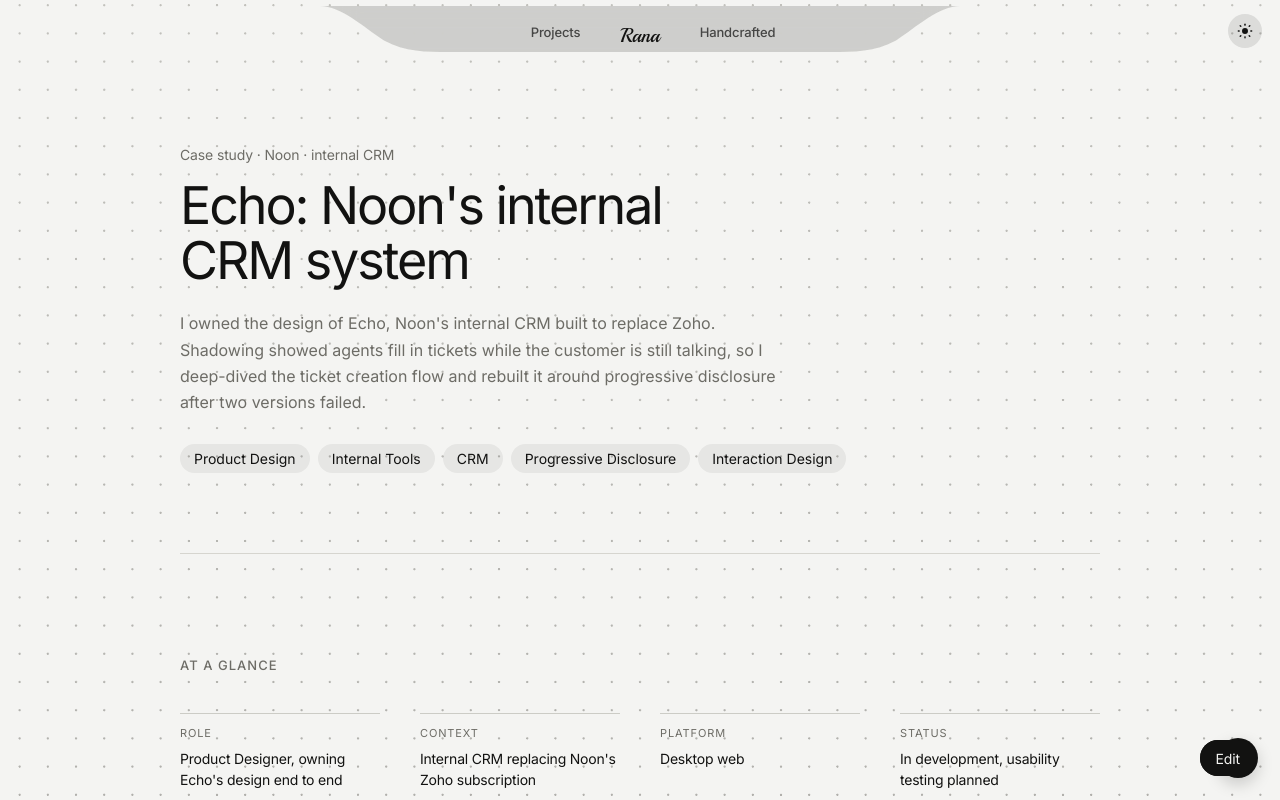
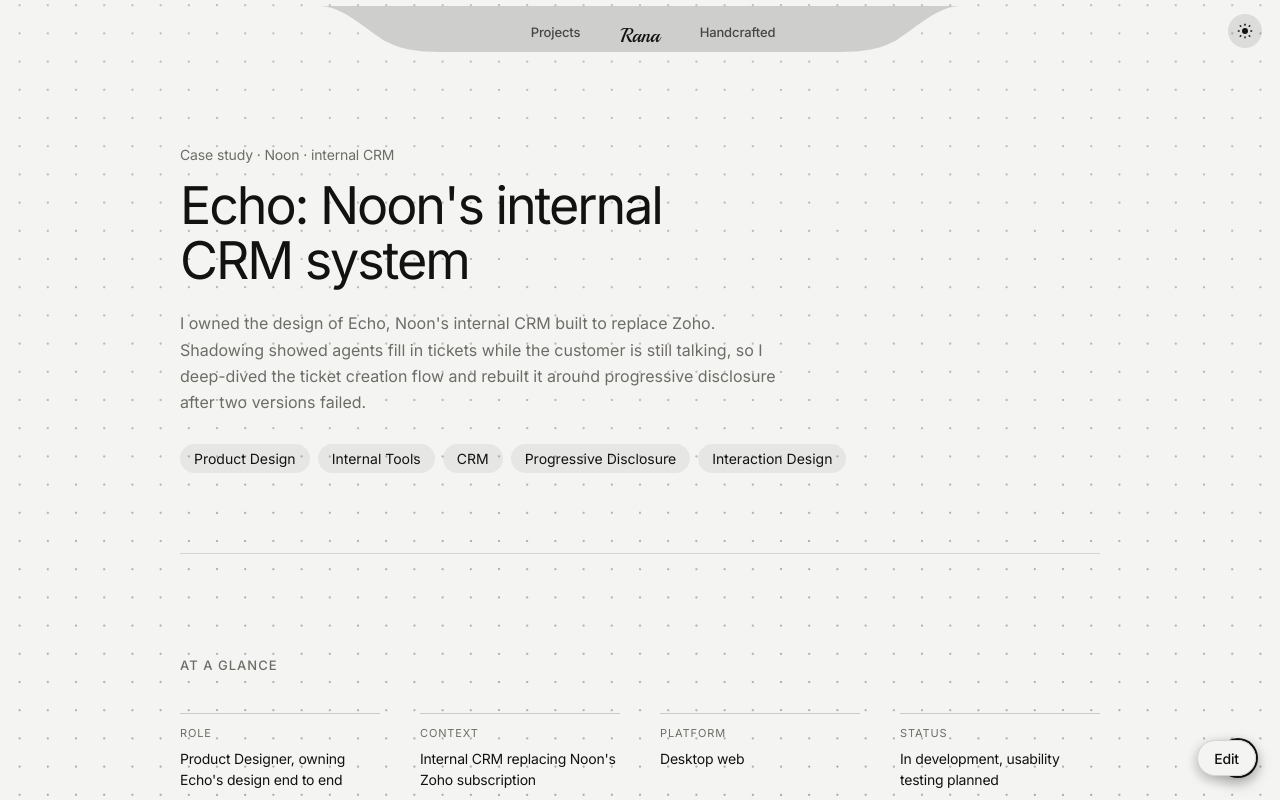
Before and after one commit to rana2010/portfolio, a React (Vite) app: page /work/echo in a window 1280 px wide. Shown: the top 800 px of the page. Built offline with nearby package versions, Linux system fonts and the light colour scheme.

Commit message:
Make edit button more visible
- Increase z-index from 6 to 100 so it's always on top
- Add visible border, shadow, and font-weight
- Add hover and focus states for better discoverability

```diff
--- a/src/styles.css
+++ b/src/styles.css
@@ -1777,23 +1777,36 @@ figcaption,
   position: fixed;
   right: 24px;
   bottom: 24px;
-  z-index: 6;
+  z-index: 100;
   height: 36px;
   padding: 0 16px;
-  border: 0;
+  border: 1px solid var(--line);
   border-radius: 99px;
+  background: var(--bg);
+  color: var(--ink);
+  font: inherit;
+  font-size: 14px;
+  font-weight: 500;
+  letter-spacing: -0.01em;
+  cursor: pointer;
+  box-shadow: 0 4px 12px rgba(18, 18, 17, 0.15);
+}
+
+.edit-toggle.is-on {
   background: var(--ink);
   color: var(--bg);
-  font: inherit;
-  font-size: 14px;
-  letter-spacing: -0.01em;
-  cursor: pointer;
-}
-
-.edit-toggle.is-on {
-  background: var(--bg);
-  color: var(--ink);
-  box-shadow: inset 0 0 0 1px var(--ink);
+  box-shadow:
+    inset 0 0 0 1px var(--ink),
+    0 4px 12px rgba(18, 18, 17, 0.25);
+}
+
+.edit-toggle:hover {
+  border-color: var(--ink);
+}
+
+.edit-toggle:focus-visible {
+  outline: 2px solid var(--ink);
+  outline-offset: 3px;
 }
 
 .echo .is-editing {
```
